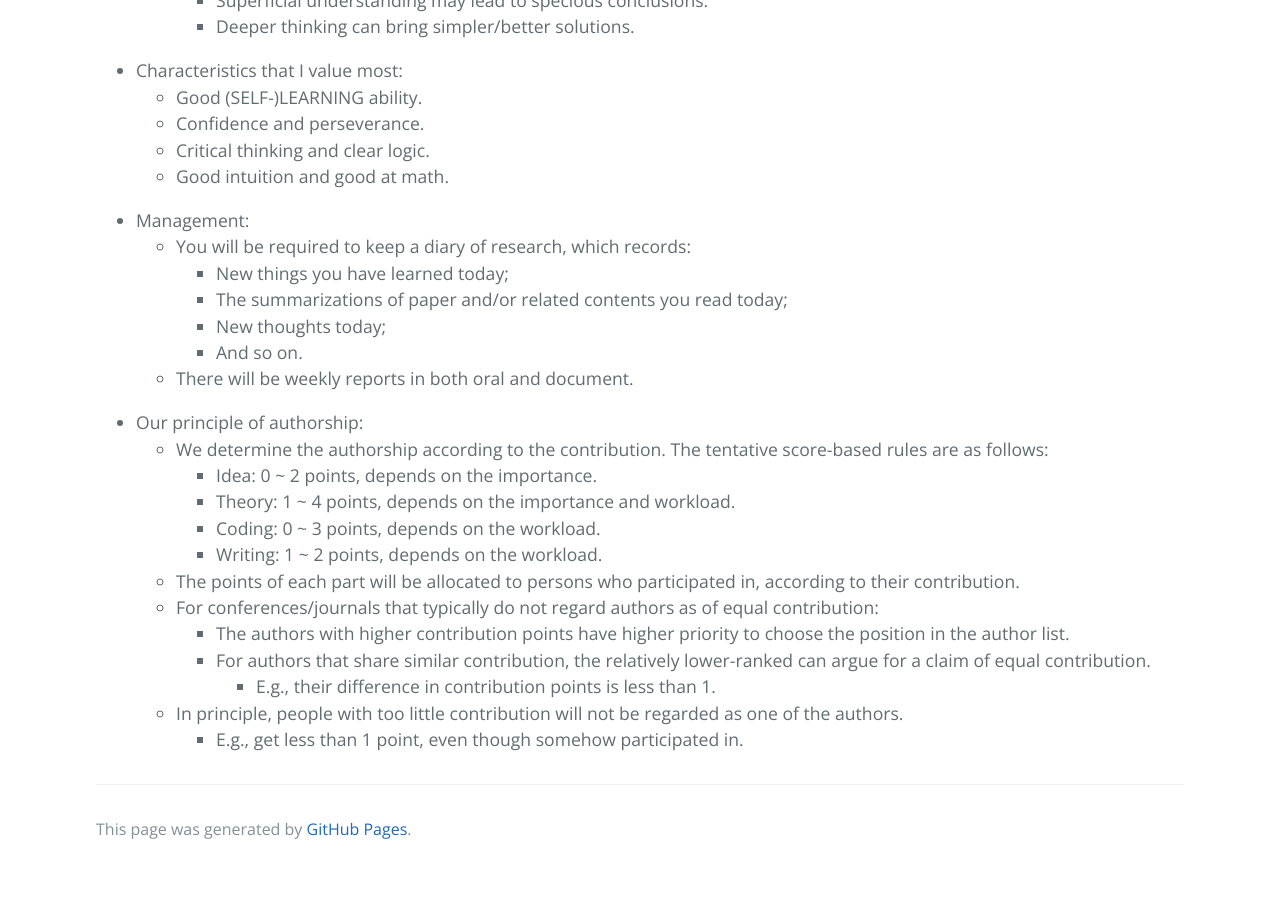
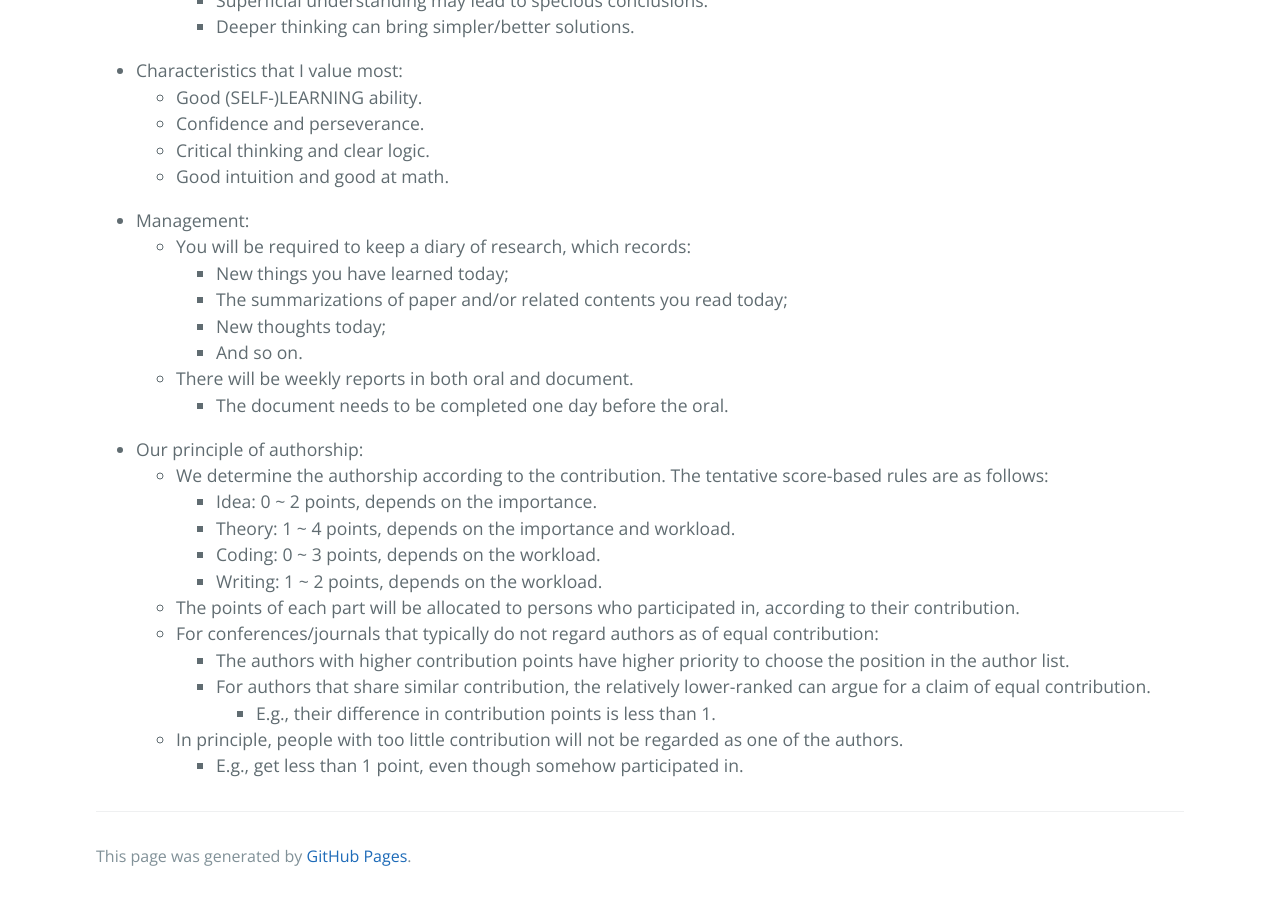
Before and after one commit to ZhimingZhou/zhimingzhou.github.io, a Jekyll site: the page built from _posts/2021-10-11-Prospective-Students.md, in a window 1280 px wide and 900 px high, scrolled down 1337 px. Built offline with Jekyll 4.4.1, drawn with Linux system fonts in a browser that asks for light colours; comment, search, counter and statistics services are not loaded; before the commit the page ends 2210 px from its top, so only the background shows below that.

Commit message:
Update 2021-10-11-Prospective-Students.md

```diff
--- a/_posts/2021-10-11-Prospective-Students.md
+++ b/_posts/2021-10-11-Prospective-Students.md
@@ -65,6 +65,7 @@ I’m looking for talented students with enthusiasm for fundamental research in
 		- New thoughts today;
 		- And so on.
 	- There will be weekly reports in both oral and document.
+		- The document needs to be completed one day before the oral.
 
 <!--  -->
 - Our principle of authorship:
```
